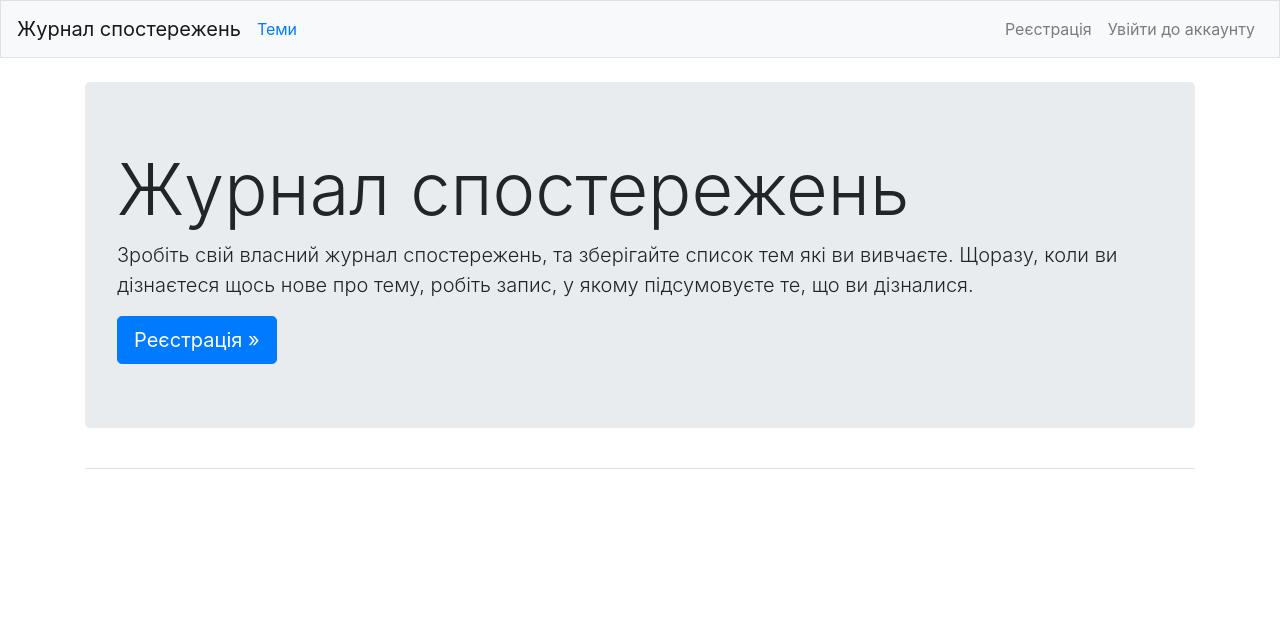
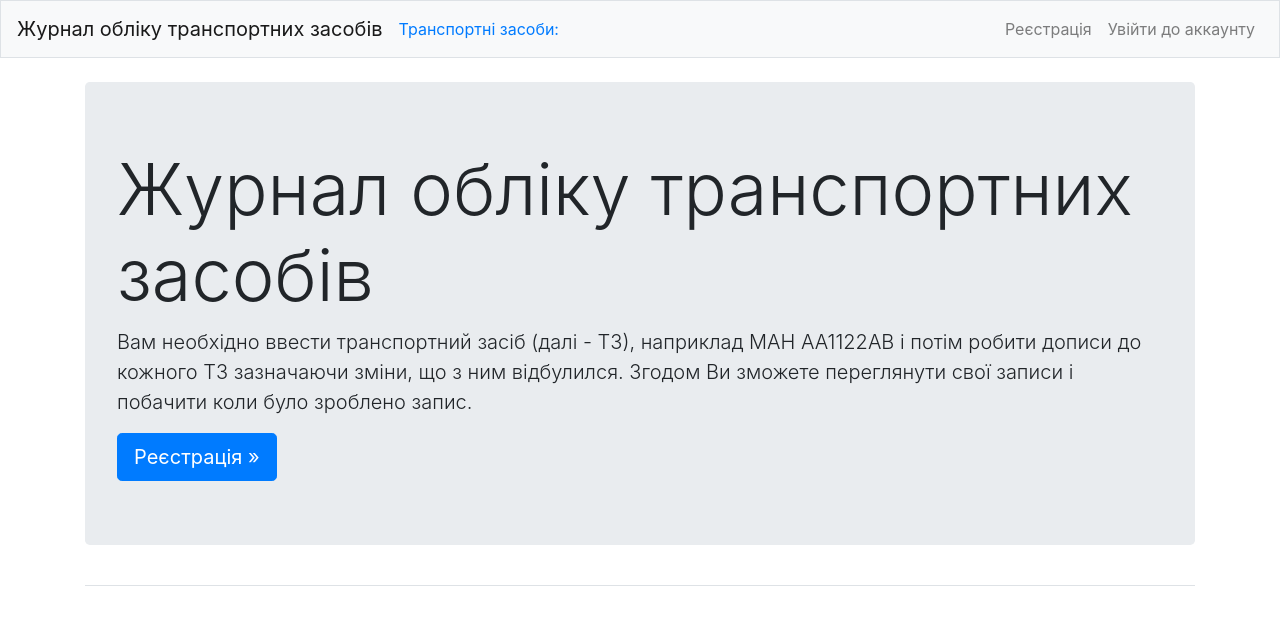
Before and after one commit to Staravoy/learning_log, a Django app: page / in a window 1280 px wide. Shown: the top 625 px of the page. Run offline with Django 4.2, Linux system fonts and the light colour scheme; some libraries are stand-ins or nearby versions.

Commit message:
show my offer

```diff
--- a/learning_logs/templates/learning_logs/base.html
+++ b/learning_logs/templates/learning_logs/base.html
@@ -4,13 +4,13 @@
 <head>
     <meta charset="UTF-8">
     <meta name="viewport" content="width=divice-width, initial-scale=1, shrink-to-fit=no">
-    <title>Журнал досліджень</title>
+    <title>Журнал обліку</title>
     {% bootstrap_css %}
     {% bootstrap_javascript jquery='full' %}
 </head>
 <body>
         <nav class="navbar navbar-expand-md navbar-light bg-light mb-4 border">
-            <a class="navbar-brand" href="{% url 'learning_logs:index' %}">Журнал спостережень</a>
+            <a class="navbar-brand" href="{% url 'learning_logs:index' %}">Журнал обліку транспортних засобів</a>
 
             <button class="navbar-toggler" type="button" data-toggle="collapse"
                     data-target="#navbarCollapse" aria-controls="navbarCollapse"
@@ -19,7 +19,7 @@
         <div class="collapse navbar-collapse" id="navbarCollapse">
             <ul class="navbar-nav mr-auto">
                 <li class="nav-item">
-                     <a href="{% url 'learning_logs:topics' %}">Теми</a>
+                     <a href="{% url 'learning_logs:topics' %}">Транспортні засоби:</a>
                 </li>
             </ul>
             <ul class="navbar-nav ml-auto">
--- a/learning_logs/templates/learning_logs/index.html
+++ b/learning_logs/templates/learning_logs/index.html
@@ -2,9 +2,12 @@
 
 {% block content %}
     <div class="jumbotron">
-        <h1 class="display-3">Журнал спостережень</h1>
-        <p class="lead">Зробіть свій власний журнал спостережень, та зберігайте список тем які ви вивчаєте.
-            Щоразу, коли ви дізнаєтеся щось нове про тему, робіть запис, у якому підсумовуєте те, що ви дізналися.</p>
+        <h1 class="display-3">Журнал обліку транспортних засобів</h1>
+<!--        <p class="lead">Зробіть свій власний журнал спостережень, та зберігайте список тем які ви вивчаєте.-->
+<!--            Щоразу, коли ви дізнаєтеся щось нове про тему, робіть запис, у якому підсумовуєте те, що ви дізналися.</p>-->
+            <p class="lead">Вам необхідно ввести транспортний засіб (далі - ТЗ), наприклад МАН АА1122АВ і потім робити дописи до кожного
+            ТЗ зазначаючи зміни, що з ним відбулился. Згодом Ви зможете переглянути свої записи і побачити коли було зроблено
+            запис.</p>
         {% if not user.is_authenticated %}
              <a class="btn btn-lg btn-primary" href="{% url 'users:register' %}" role="button">Реєстрація &raquo;</a>
          {% endif %}
--- a/learning_logs/templates/learning_logs/new_topic.html
+++ b/learning_logs/templates/learning_logs/new_topic.html
@@ -1,11 +1,11 @@
 {% extends "learning_logs/base.html" %}
 
 {% block content %}
-<p>Додавання нової теми:</p>
+<p>Додавання нового транспортного засобу:</p>
 
 <form action="{% url 'learning_logs:new_topic' %}" method='post'>
     {% csrf_token %}
     {{ form.as_p }}
-    <button name="submit">Додати тему.</button>
+    <button name="submit">Додати ТЗ.</button>
 </form>
 {% endblock content %}
--- a/learning_logs/templates/learning_logs/topics.html
+++ b/learning_logs/templates/learning_logs/topics.html
@@ -1,7 +1,7 @@
 {% extends "learning_logs/base.html" %}
 
 {% block content %}
-<h1>Усі Ваші теми:</h1>
+<h1>Усі Ваші транспортні засоби:</h1>
 
 <ul>
     {% for topic in topics %}
@@ -12,10 +12,10 @@
     </li>
     {% empty %}
 
-    <li><h3>Ще не додано жодної теми</h3></li>
+    <li><h3>Ще не додано жодного транспортного засобу</h3></li>
     {% endfor %}
 </ul>
 
-<h3><a href="{% url 'learning_logs:new_topic' %}">Додати нову тему.</a></h3>
+<h3><a href="{% url 'learning_logs:new_topic' %}">Додати новий транспортний засіб.</a></h3>
 
 {% endblock content %}
--- a/learning_logs/views.py
+++ b/learning_logs/views.py
@@ -10,12 +10,14 @@ def index(request):
     # Головна сторінка Журналу спостережень
     return render(request, 'learning_logs/index.html')
 
+
 @login_required
 def topics(request):
     # Відображення усіх тем
     topics = Topic.objects.filter(owner=request.user).order_by('data_added')
     context = {'topics': topics}
     return render(request, 'learning_logs/topics.html', context)
+
 
 @login_required
 def topic(request, topic_id):
@@ -41,11 +43,12 @@ def new_topic(request):
             new_topic = form.save(commit=False)
             new_topic.owner = request.user
             new_topic.save()
-            return redirect('learnind_logs:topics')
+            return redirect('learning_logs:topics')
 
     # Показати порожню або не дійсну форму.
     context = {'form': form}
     return render(request, 'learning_logs/new_topic.html', context)
+
 
 @login_required
 def new_entry(request, topic_id):
```
Also changed, not shown: learning_logs/templates/learning_logs/topic.html (+4 -3 lines), db.sqlite3.
